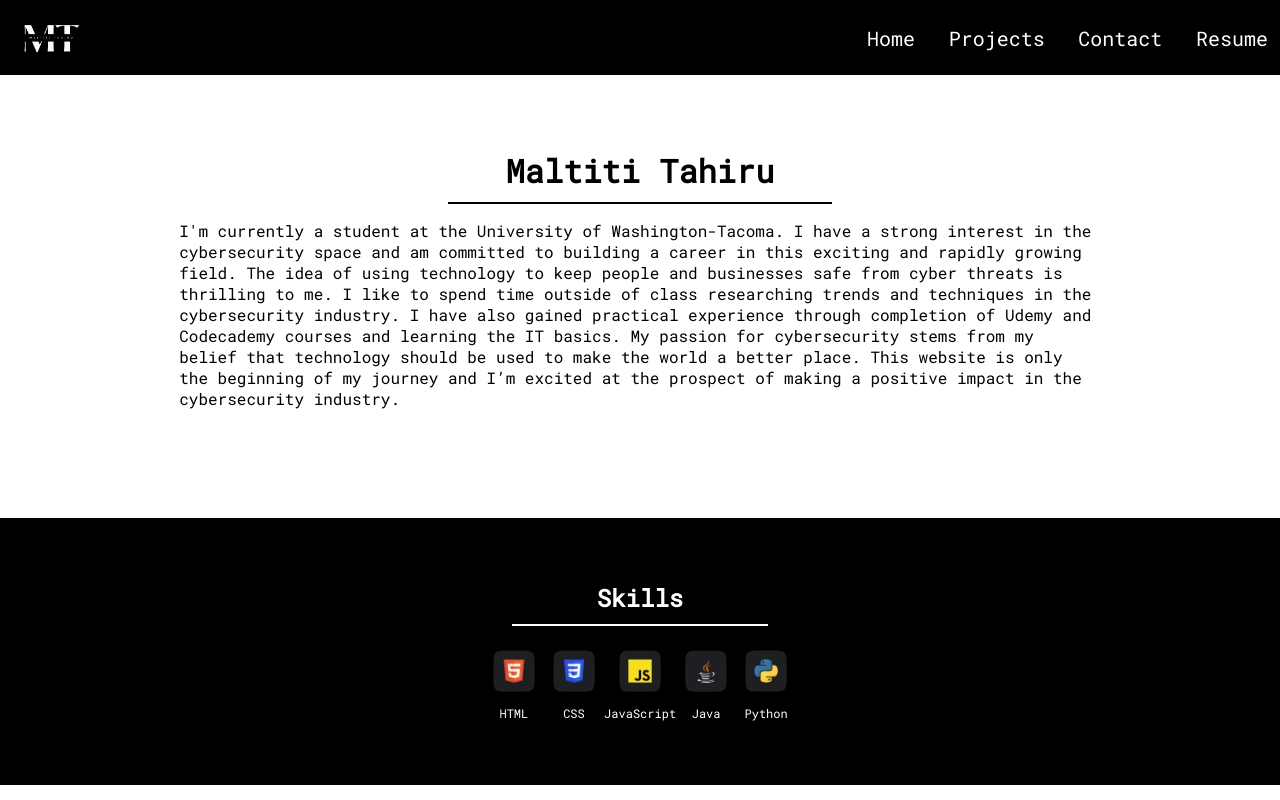
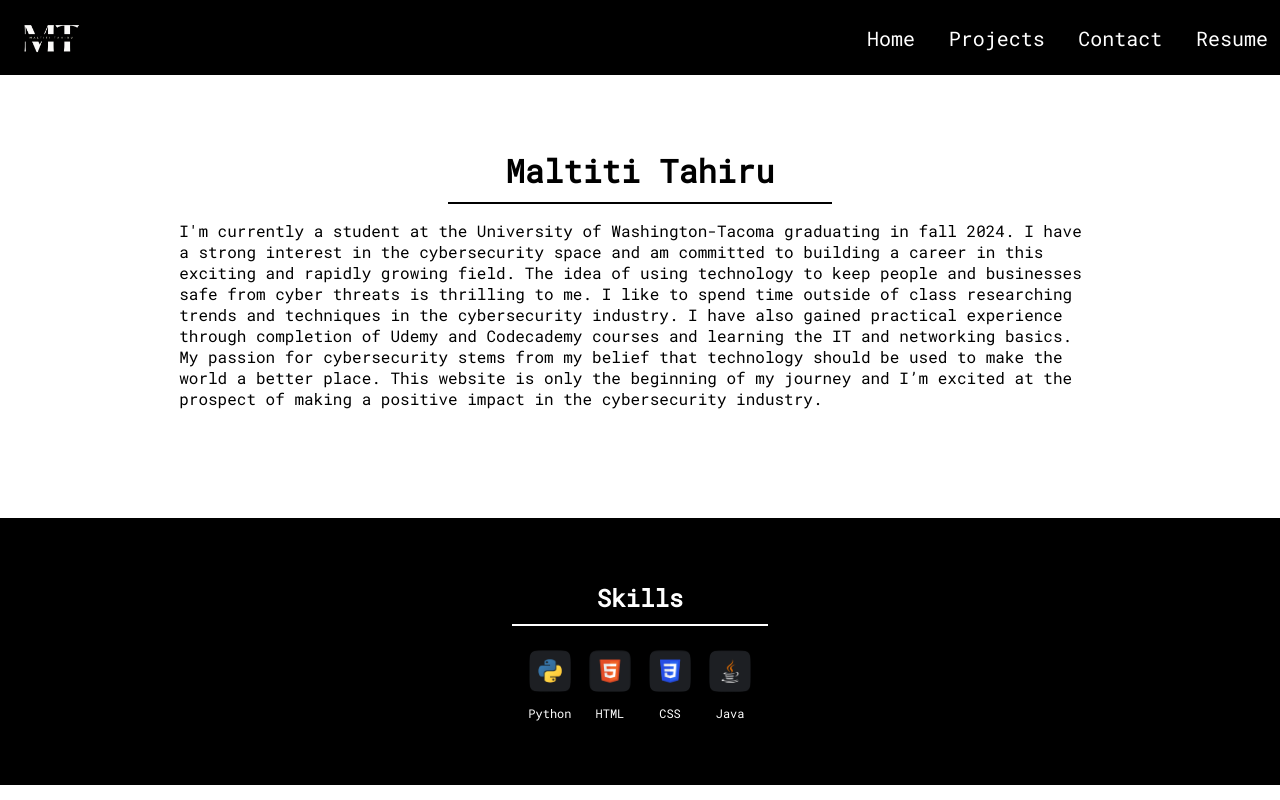
Before and after one commit to Maltiti-Tahiru/Maltiti-Tahiru.github.io, a plain HTML site: page index.html in a window 1280 px wide. Shown: the top 800 px of the page. Drawn offline with Linux system fonts and the light colour scheme.

Commit message:
updated skils and bio

```diff
--- a/index.html
+++ b/index.html
@@ -23,13 +23,17 @@
     <div id="home" class="about-me ">
       <h1>Maltiti Tahiru</h1>
       <p>
-        I'm currently a student at the University of Washington-Tacoma. I have a strong interest in the cybersecurity space and am committed to building a career in this exciting and rapidly growing field. The idea of using technology to keep people and businesses safe from cyber threats is thrilling to me. I like to spend time outside of class researching trends and techniques in the cybersecurity industry. I have also gained practical experience through completion of Udemy and Codecademy courses and learning the IT basics. My passion for cybersecurity stems from my belief that technology should be used to make the world a better place. This website is only the beginning of my journey and I’m excited at the prospect of making a positive impact in the cybersecurity industry.
+        I'm currently a student at the University of Washington-Tacoma graduating in fall 2024. I have a strong interest in the cybersecurity space and am committed to building a career in this exciting and rapidly growing field. The idea of using technology to keep people and businesses safe from cyber threats is thrilling to me. I like to spend time outside of class researching trends and techniques in the cybersecurity industry. I have also gained practical experience through completion of Udemy and Codecademy courses and learning the IT and networking basics. My passion for cybersecurity stems from my belief that technology should be used to make the world a better place. This website is only the beginning of my journey and I’m excited at the prospect of making a positive impact in the cybersecurity industry.
       </p>
     </div>
     <!-- Skills Section -->
     <div class="skills">
       <h2>Skills</h2>
       <div class="skill-stack container">
+        <div class="stacks">
+          <img src="./images/python.png" alt="python logo">
+          <p>Python</p>
+        </div>
         <div class="stacks">
           <img src="./images/html5.png" alt="HTML logo">
           <p>HTML</p>
@@ -38,17 +42,13 @@
           <img src="./images/css.png" alt="CSS logo">
           <p>CSS</p>
         </div>
-        <div class="stacks">
+        <!-- <div class="stacks">
           <img src="./images/js.png" alt="JavaScript Logo">
           <p>JavaScript</p>
-        </div>
+        </div> -->
         <div class="stacks">
           <img src="./images/java.png" alt="Java logo">
           <p>Java</p>
-        </div>
-        <div class="stacks">
-          <img src="./images/python.png" alt="python logo">
-          <p>Python</p>
         </div>
       </div>
     </div>
```
